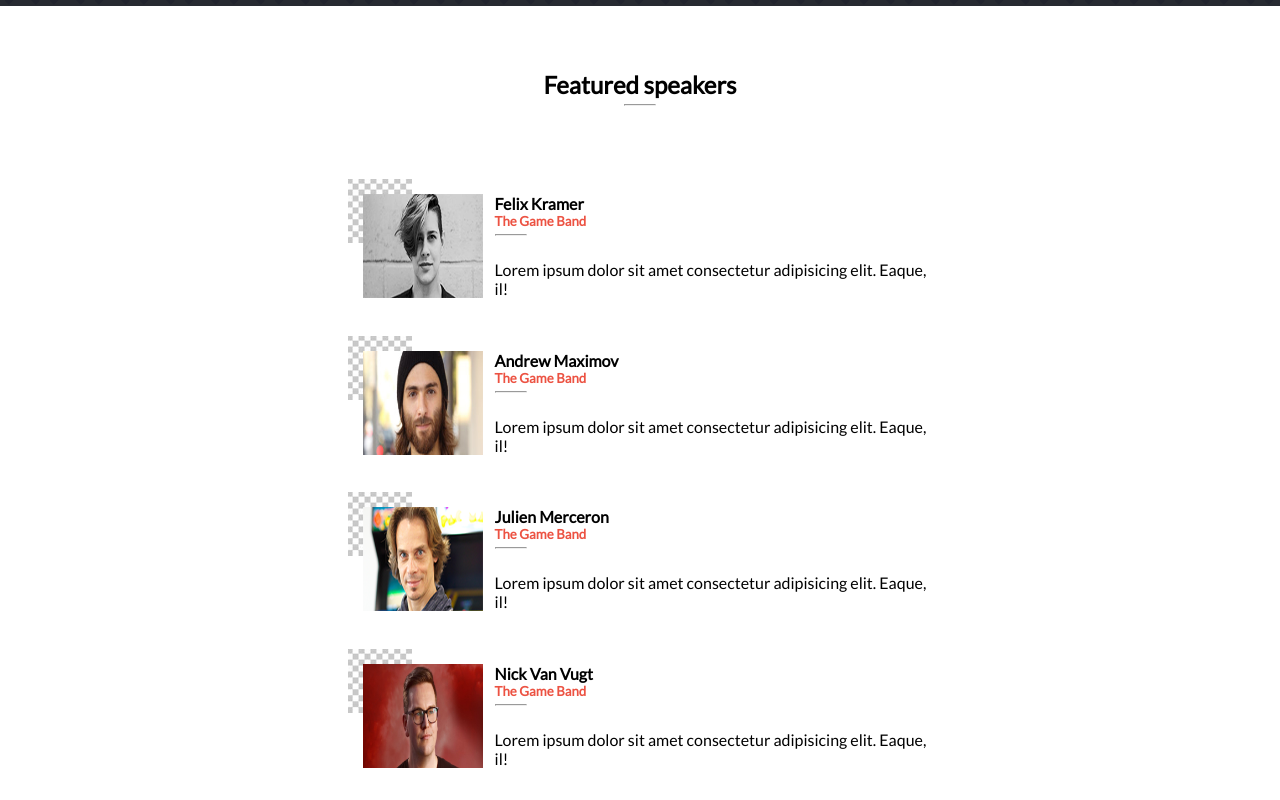
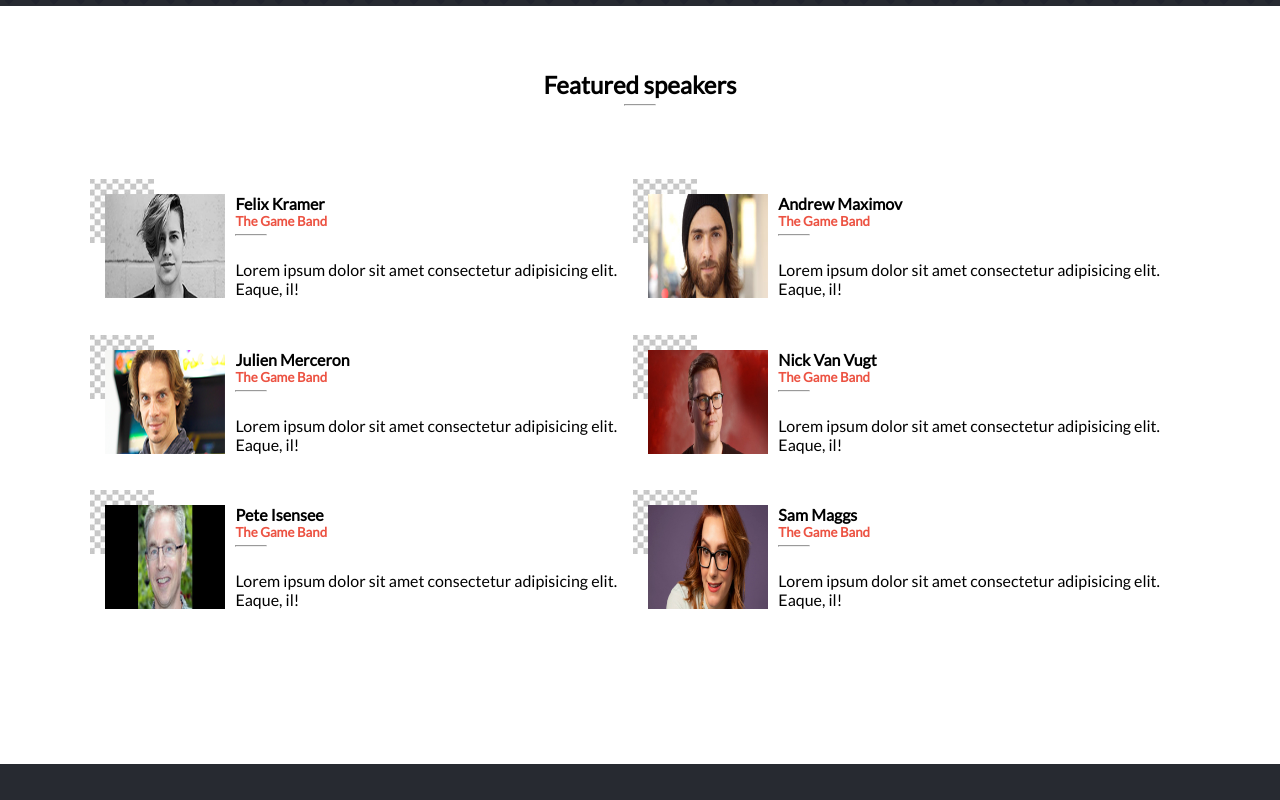
Before and after one commit to shubhambhoyar077/gdc_capstone, a plain HTML site: page index.html in a window 1280 px wide. Shown: the part 1560-2360 px from the top of the page. Drawn offline with Linux system fonts and the light colour scheme.

Commit message:
Style speaker for desktop version

```diff
--- a/css/desktop.css
+++ b/css/desktop.css
@@ -89,6 +89,10 @@
         color: white;
         border-bottom: 1px solid white;
     }
+    /* ----Feature Speaker---- */
+    .featured_speakers .container{
+        grid-template-columns: auto auto;
+    }
 }
 
 @media all and (min-width: 1340px){
```
